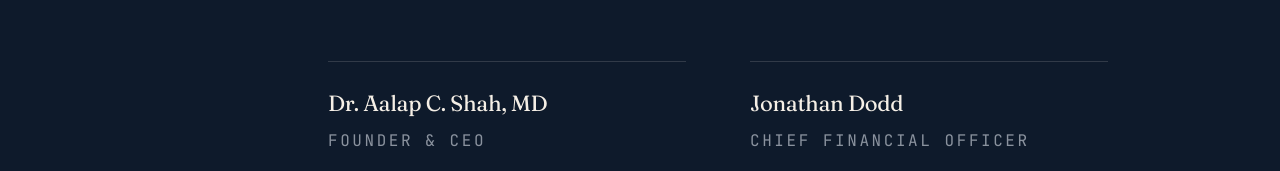
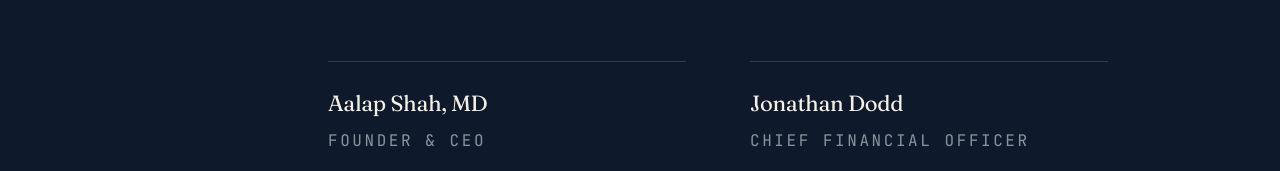
Before and after one commit to VESTIBRUM/vestibrum-website, a plain HTML site: page index.html in a window 1280 px wide. Shown: the part 3811-3982 px from the top of the page. Drawn offline with Linux system fonts and the light colour scheme.

Commit message:
Update founder name to Aalap Shah, MD in team section

```diff
--- a/index.html
+++ b/index.html
@@ -1006,7 +1006,7 @@ footer {
 
         <div class="team-grid">
           <div class="team-member">
-            <h4 class="team-name serif">Dr. Aalap C. Shah, MD</h4>
+            <h4 class="team-name serif">Aalap Shah, MD</h4>
             <p class="team-role">Founder & CEO</p>
             <p class="team-bio">Board-certified pediatric anesthesiologist with over a decade of clinical practice. Originator of the Vestibrum mechanism, lead inventor on the provisional patent, lead author of the company's peer-reviewed science framework.</p>
           </div>
```
